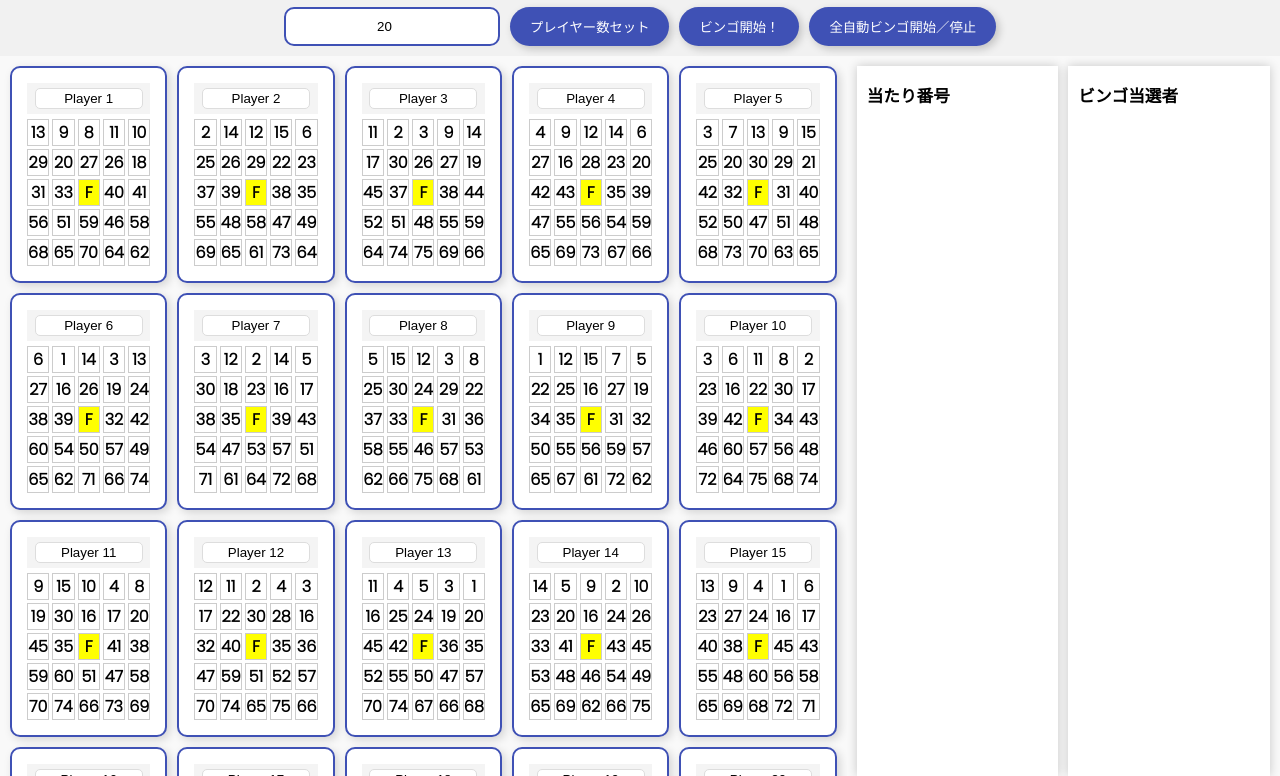
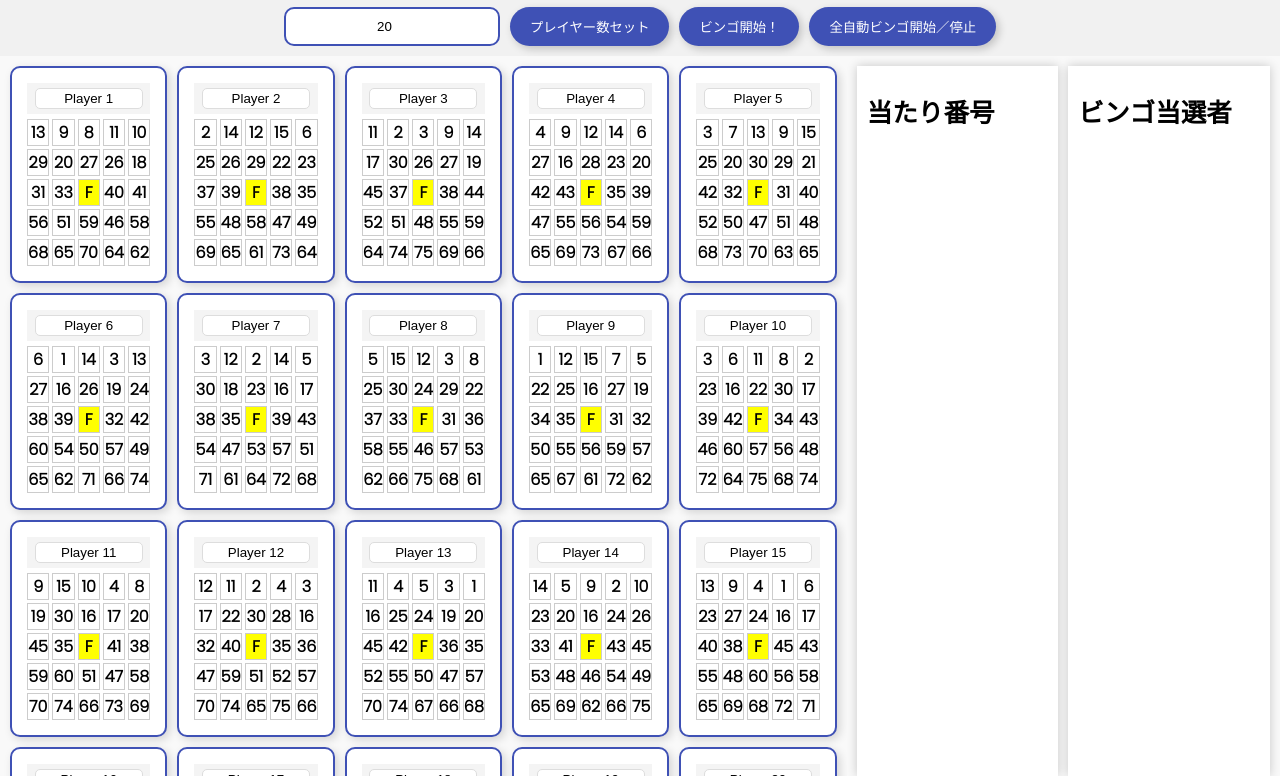
Before and after one commit to Supersilvia145/bingo, a website: page index.html in a window 1280 px wide. Shown: the part 70-846 px from the top of the page. Drawn offline with Linux system fonts and the light colour scheme.

Commit message:
Add files via upload

```diff
--- a/index.html
+++ b/index.html
@@ -161,7 +161,7 @@
 
 .history-list h3,
 .bingo-list h3 {
-  font-size: 1.3vw;  /* ここを変更 */
+  font-size: 2.0vw;  /* ここを変更 */
   font-weight: bold;
   margin-bottom: 10px;
 }
```
